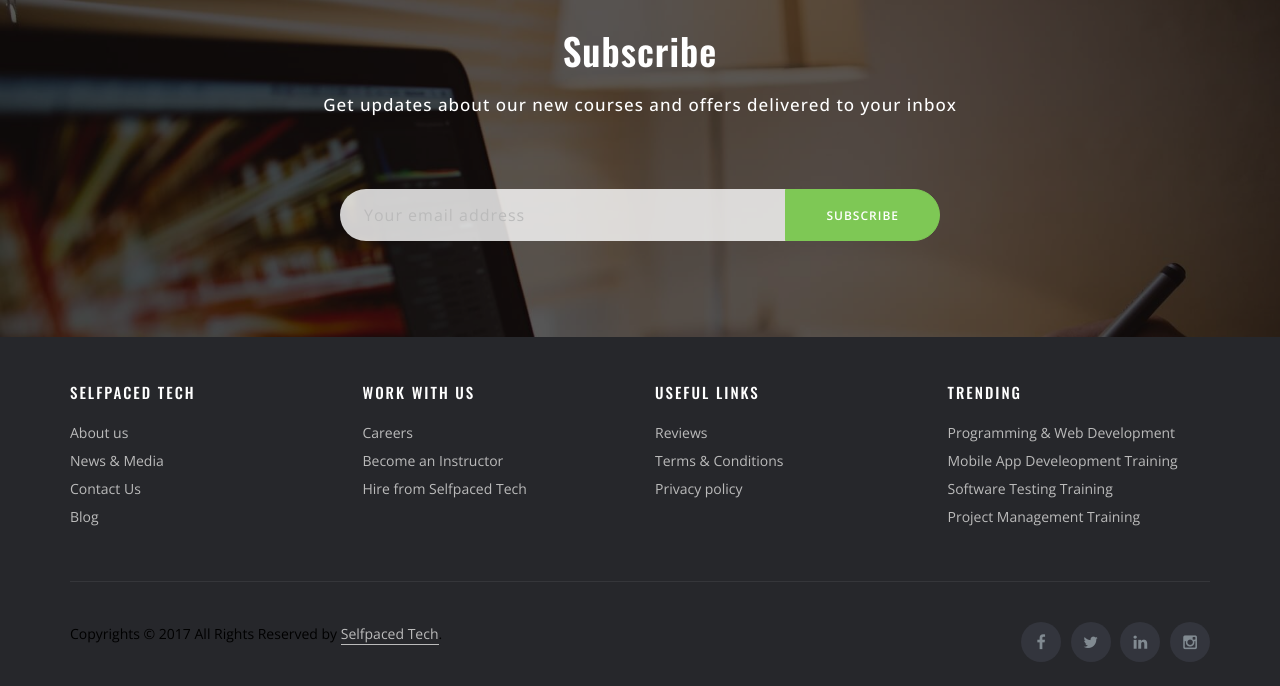
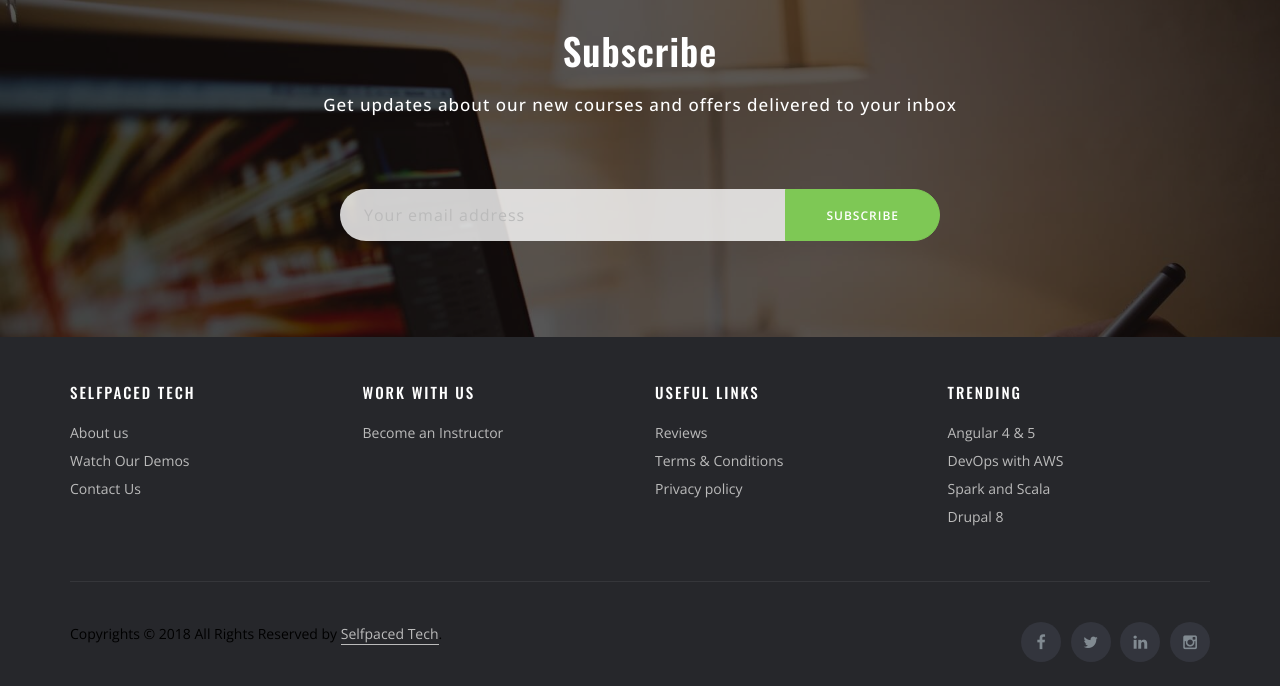
Before and after one commit to kvesskrishna/c2VsZnBhY2VkdGVjaA, a PHP site: page /home.php in a window 1280 px wide. Shown: the part 3429-4115 px from the top of the page. Run offline with PHP 8.4, Linux system fonts and the light colour scheme; data that the repository does not hold is empty; some libraries are stand-ins or nearby versions.

Commit message:
corrections on links

```diff
--- a/home.php
+++ b/home.php
@@ -53,18 +53,22 @@ include_once('header.php');?>
       <!-- Metric Strip -->
         <?php include_once('metricstrip.php');?>
       <!-- END Metric Strip -->
-
+<div id="howitworks">
       <!-- How it works -->
         <?php include_once('howitworks.php');?>
       <!-- END How it works -->
 
+</div>
+
       <!-- highlights -->
         <?php include_once('highlights.php');?>
       <!-- END highlights -->
-
-      <!--Testimonial carousel-->
+<div id="reviews">
+	  <!--Testimonial carousel-->
         <?php include_once('testimonials.php');?>
       <!--End Testimonial carousel-->
+
+</div>
 
       <!--client carousel-->
         <?php include_once('clientslider.php');?>
--- a/sitefooter.php
+++ b/sitefooter.php
@@ -6,27 +6,23 @@
           <div class="col-xs-6 col-md-3">
             <h6>Selfpaced Tech</h6>
             <ul class="footer-links">
-              <li><a href="#">About us</a></li>
-              <li><a href="#">News &amp; Media</a></li>
+              <li><a href="/#howitworks">About us</a></li>
+              <li><a href="#">Watch Our Demos</a></li>
               <li><a href="contact">Contact Us</a></li>
-              <li><a href="#">Blog</a></li>
             </ul>
           </div>
 
           <div class="col-xs-6 col-md-3">
             <h6>Work with us</h6>
             <ul class="footer-links">
-              <li><a href="#">Careers</a></li>
               <li><a href="forinstructor">Become an Instructor</a></li>
-
-              <li><a href="#">Hire from Selfpaced Tech</a></li>
             </ul>
           </div>
 
            <div class="col-xs-6 col-md-3">
             <h6>Useful Links</h6>
             <ul class="footer-links">
-              <li><a href="#">Reviews</a></li>
+              <li><a href="/#reviews">Reviews</a></li>
               <li><a href="#">Terms &amp; Conditions</a></li>
               <li><a href="#">Privacy policy</a></li>
             </ul>
@@ -34,11 +30,11 @@
 
           <div class="col-xs-6 col-md-3">
             <h6>Trending </h6>
-            <ul class="footer-links">
-              <li><a href="#">Programming &amp; Web Development</a></li>
-              <li><a href="#">Mobile App Develeopment Training</a></li>
-              <li><a href="#">Software Testing Training</a></li>
-              <li><a href="#">Project Management Training</a></li>
+             <ul class="footer-links">
+              <li><a href="training-angular-js">Angular 4 &amp; 5</a></li>
+              <li><a href="training-devops-with-aws">DevOps with AWS</a></li>
+              <li><a href="training-spark-and-scala">Spark and Scala</a></li>
+              <li><a href="training-drupal-8">Drupal 8</a></li>
             </ul>
           </div>
         </div>
@@ -51,7 +47,7 @@
       <div class="container">
         <div class="row">
           <div class="col-md-8 col-sm-6 col-xs-12">
-            <p class="copyright-text">Copyrights &copy; 2017 All Rights Reserved by <a href="http://www.selfpacedtech.com">Selfpaced Tech</a>.</p>
+            <p class="copyright-text">Copyrights &copy; 2018 All Rights Reserved by <a href="http://www.selfpacedtech.com">Selfpaced Tech</a>.</p>
           </div>
 
           <div class="col-md-4 col-sm-6 col-xs-12">
```
